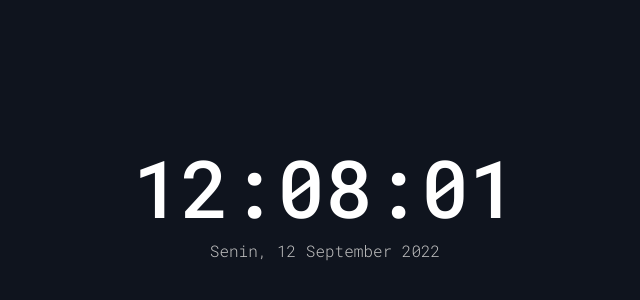
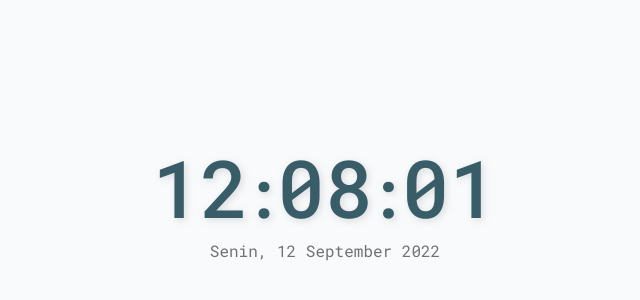
Before and after one commit to ryohilmi/vue-clock-app, a Vue app: page / in a window 1280 px wide. Shown: the part 106-406 px from the top of the page, without its empty margins (315-955 px from the left). Built offline with nearby package versions, Linux system fonts and the light colour scheme.

Commit message:
refactor time format

```diff
--- a/src/App.vue
+++ b/src/App.vue
@@ -16,8 +16,8 @@ import Clock from './components/Clock.vue';
 }
 
 html {
-  background: rgb(15, 20, 30);
-  color: white;
+  background: rgb(248, 250, 251);
+  color: rgb(223, 223, 223);
   font-family: 'Roboto Mono';
 }
 
--- a/src/components/Clock.vue
+++ b/src/components/Clock.vue
@@ -2,7 +2,11 @@
 export default {
   data() {
     return {
-      time: '19:00:00',
+      time: {
+        hours: '',
+        minute: '',
+        second: '',
+      },
       date: 'Senin, 12 September 2022',
       timer: null,
     };
@@ -15,11 +19,14 @@ export default {
         month: 'long',
         day: 'numeric',
       };
-      let timestamp = new Date();
+      let date = new Date();
 
-      this.time = timestamp.toLocaleTimeString('id-ID');
-      this.time = this.time.replaceAll('.', ':');
-      this.date = timestamp.toLocaleDateString('id-ID', options);
+      this.date = date.toLocaleDateString('id-ID', options);
+      this.time = {
+        hours: date.getHours().toString().padStart(2, '0'),
+        minutes: date.getMinutes().toString().padStart(2, '0'),
+        seconds: date.getSeconds().toString().padStart(2, '0'),
+      };
     },
   },
   mounted() {
@@ -35,7 +42,13 @@ export default {
 
 <template>
   <div class="clock">
-    <p class="time">{{ time }}</p>
+    <p class="time">
+      <span>{{ time.hours }}</span>
+      <span class="semicolon">:</span>
+      <span> {{ time.minutes }}</span>
+      <span class="semicolon">:</span>
+      <span>{{ time.seconds }}</span>
+    </p>
     <p class="date">{{ date }}</p>
   </div>
 </template>
@@ -50,11 +63,21 @@ export default {
     font-size: 5rem;
     font-weight: 500;
     font-variant-numeric: tabular-nums;
+    color: rgb(57, 92, 105);
+    text-align: center;
+    text-shadow: rgba(192, 192, 192, 0.5) 2px 2px 7px;
+
+    .semicolon {
+      font-size: 0.8em;
+      margin: 0 -5px;
+      padding: 0;
+      text-align: center;
+    }
   }
 
   .date {
-    font-weight: 300;
-    color: rgb(192, 192, 192);
+    font-weight: 400;
+    color: rgb(114, 114, 114);
   }
 }
 </style>
```
